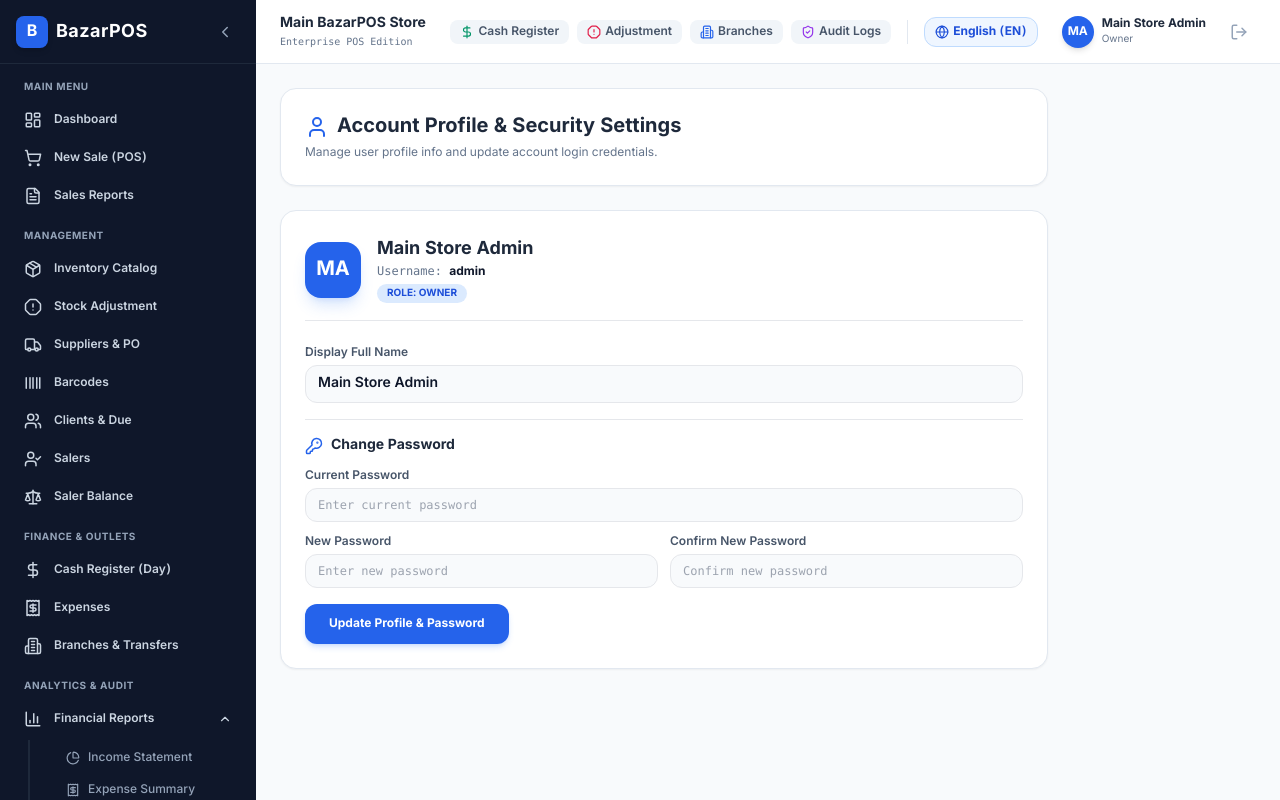
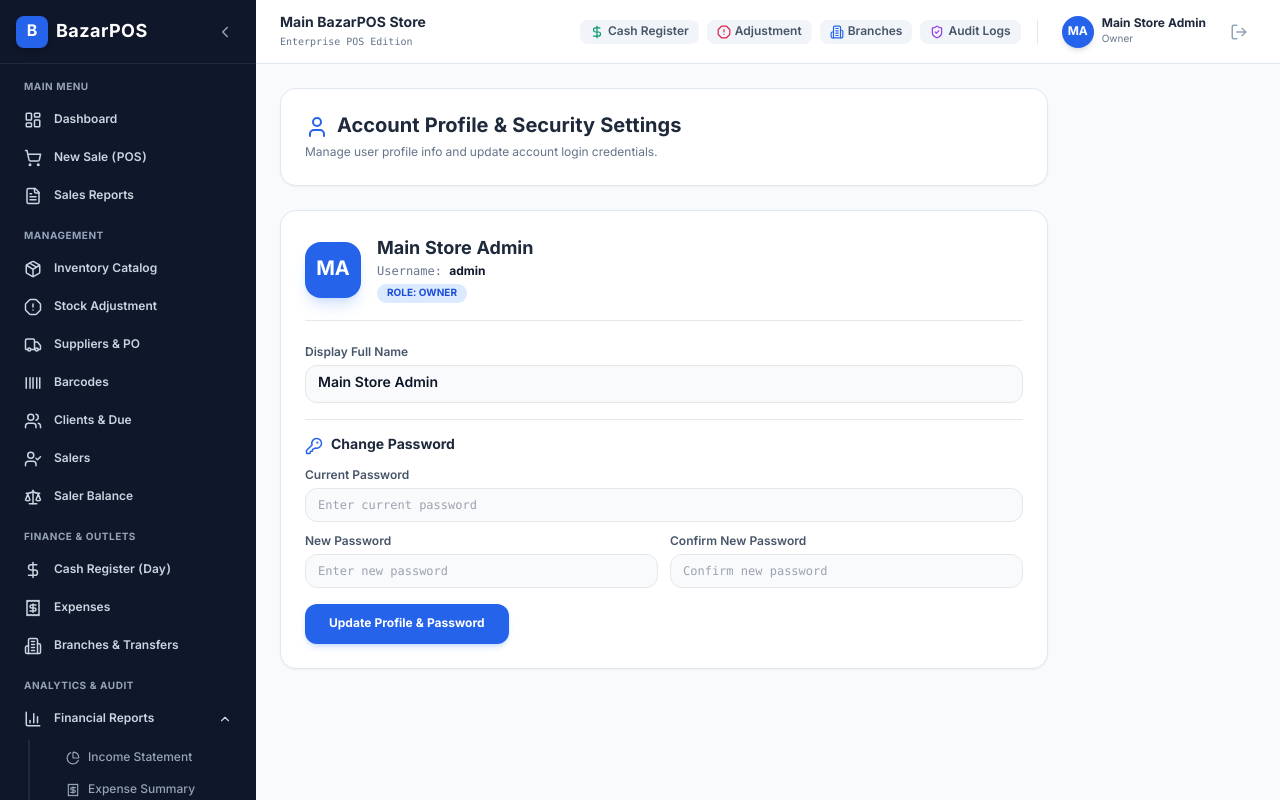
Before and after one commit to hisam84/BazarPOS, a Next.js app: page /profile in a window 1280 px wide. Shown: the top 800 px of the page. Built offline with nearby package versions, Linux system fonts and the light colour scheme.

Commit message:
Remove language toggle and set interface to English only

```diff
--- a/src/components/Header.jsx
+++ b/src/components/Header.jsx
@@ -1,6 +1,5 @@
 'use client';
 
-import { useState } from 'react';
 import Link from 'next/link';
 import {
   User,
@@ -9,19 +8,12 @@
   Shield,
   DollarSign,
   AlertOctagon,
-  Globe,
   ShieldCheck,
-  Building2
+  Building2,
+  Clock
 } from 'lucide-react';
 
 export default function Header({ user, onLogout }) {
-  const [lang, setLang] = useState('EN');
-
-  const toggleLanguage = () => {
-    const nextLang = lang === 'EN' ? 'BN' : 'EN';
-    setLang(nextLang);
-  };
-
   const isSuperAdmin = user?.role === 'superadmin';
 
   return (
@@ -42,7 +34,7 @@
           <span className="text-[10px] text-slate-500 font-mono">
             {isSuperAdmin
               ? 'Multi-Tenant Company & Subscription Management Platform'
-              : (lang === 'EN' ? 'Enterprise POS Edition' : 'এন্টারপ্রাইজ পস সফটওয়্যার')}
+              : 'Enterprise POS Edition'}
           </span>
         </div>
       </div>
@@ -109,17 +101,6 @@
           </div>
         )}
 
-        {/* Language Toggle */}
-        <button
-          onClick={toggleLanguage}
-          className="flex items-center space-x-1 px-2.5 py-1.5 bg-blue-50 text-blue-700 hover:bg-blue-100 rounded-xl text-xs font-bold transition border border-blue-200"
-          title="Toggle Language"
-        >
-
-          <Globe size={14} />
-          <span>{lang === 'EN' ? 'English (EN)' : 'বাংলা (BN)'}</span>
-        </button>
-
         {/* User Info */}
         <div className="flex items-center space-x-2 pl-2">
           <div className="w-8 h-8 rounded-full bg-blue-600 text-white font-bold flex items-center justify-center text-xs shadow-md">
```
